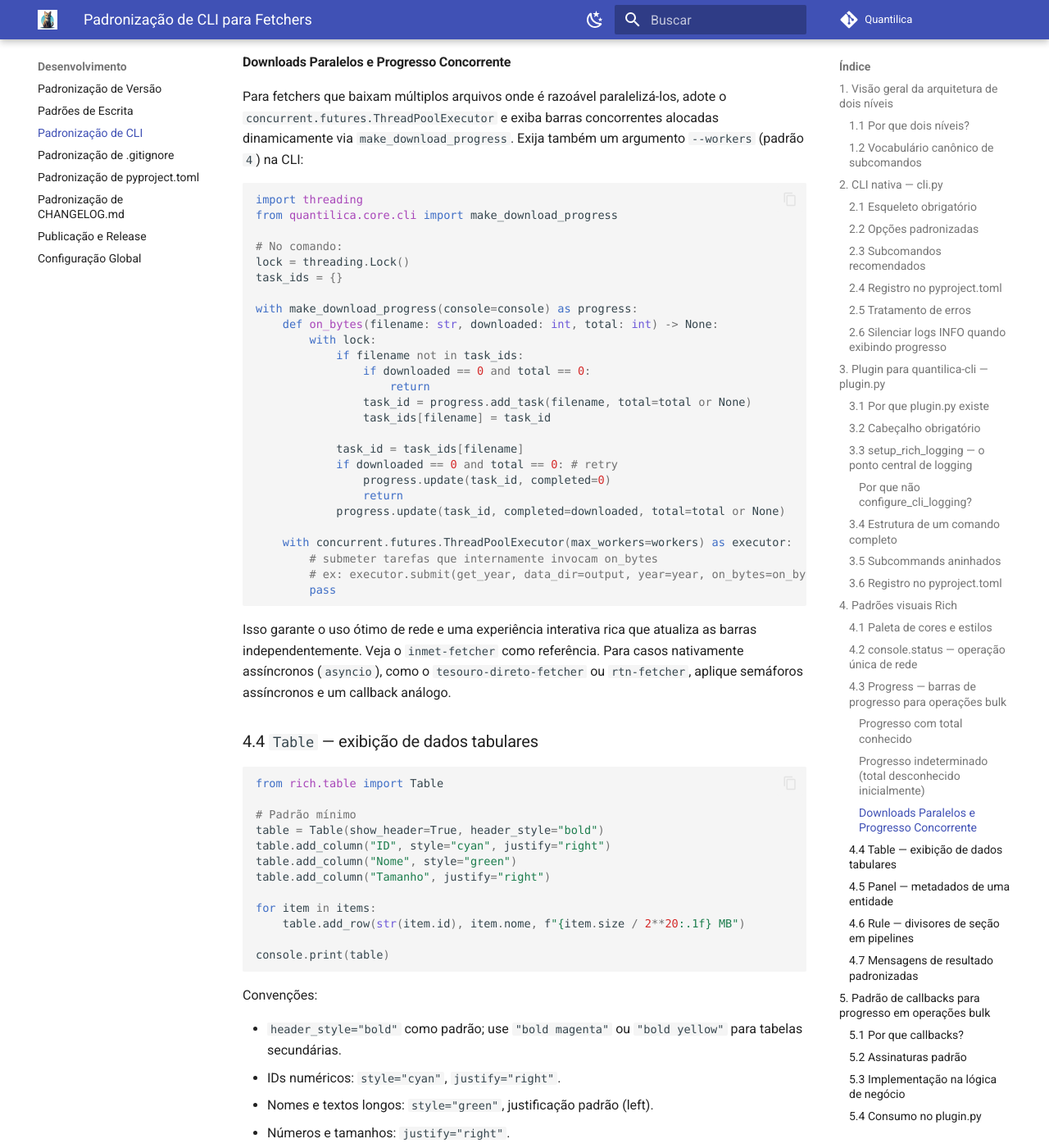
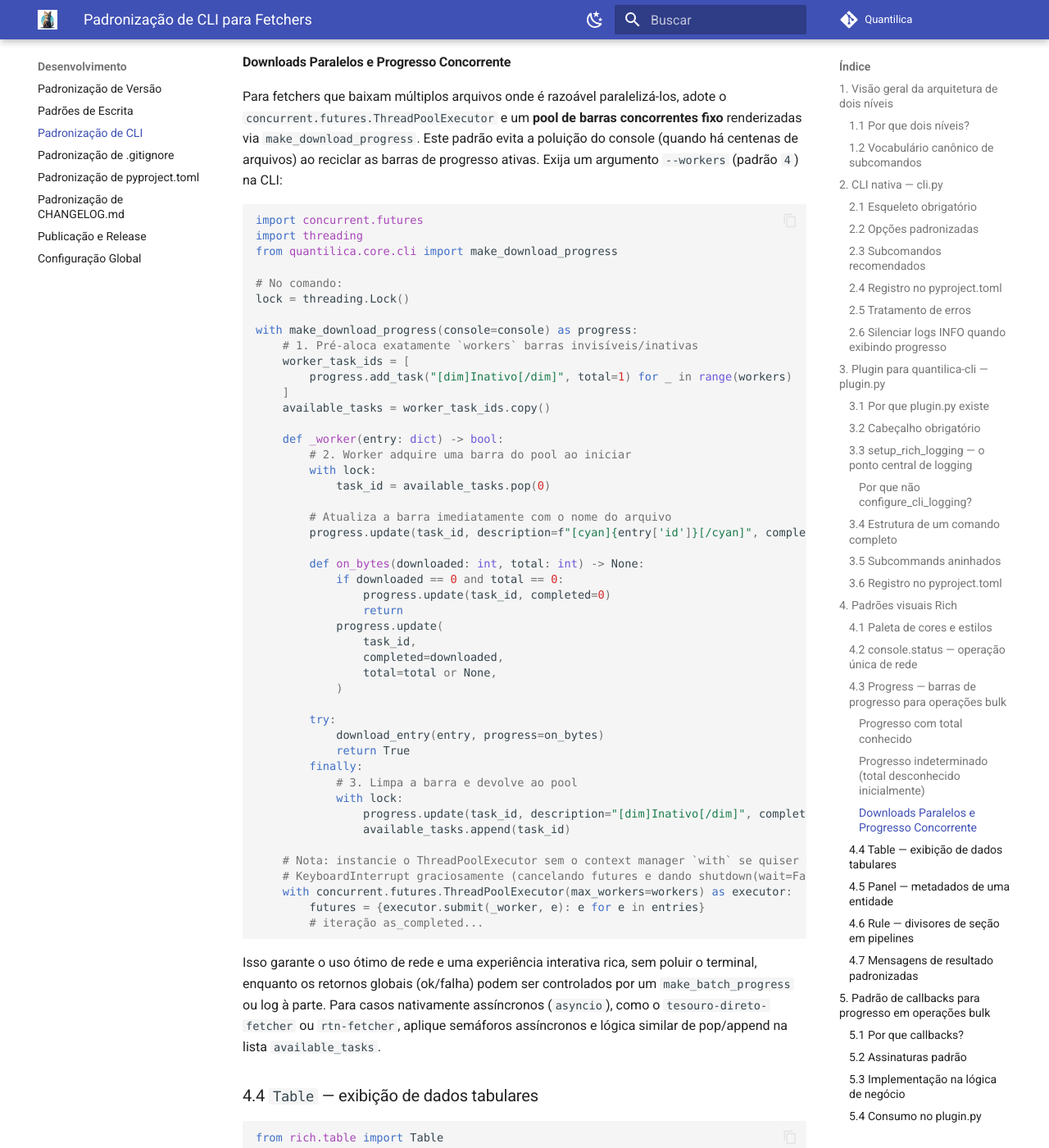
Before and after one commit to Quantilica/docs, an MkDocs documentation site: the page built from docs/normas/cli-fetchers.md, in a window 1280 px wide and 1400 px high, scrolled down 13239 px. Shown: the whole window at 82% size. Built offline with MkDocs 1.6.1 and Material for MkDocs 9.7.7, drawn with Linux system fonts in a browser that asks for light colours; some web fonts are replaced; comment, search, counter and statistics services are not loaded.

Commit message:
docs: update progress bar standards to fixed pool pattern

````diff
--- a/docs/normas/cli-fetchers.md
+++ b/docs/normas/cli-fetchers.md
@@ -520,39 +520,60 @@ with Progress(
 
 #### Downloads Paralelos e Progresso Concorrente
 
-Para fetchers que baixam múltiplos arquivos onde é razoável paralelizá-los, adote o `concurrent.futures.ThreadPoolExecutor` e exiba barras concorrentes alocadas dinamicamente via `make_download_progress`.
-Exija também um argumento `--workers` (padrão `4`) na CLI:
+Para fetchers que baixam múltiplos arquivos onde é razoável paralelizá-los, adote o `concurrent.futures.ThreadPoolExecutor` e um **pool de barras concorrentes fixo** renderizadas via `make_download_progress`.
+Este padrão evita a poluição do console (quando há centenas de arquivos) ao reciclar as barras de progresso ativas.
+Exija um argumento `--workers` (padrão `4`) na CLI:
 
 ```python
+import concurrent.futures
 import threading
 from quantilica.core.cli import make_download_progress
 
 # No comando:
 lock = threading.Lock()
-task_ids = {}
 
 with make_download_progress(console=console) as progress:
-    def on_bytes(filename: str, downloaded: int, total: int) -> None:
+    # 1. Pré-aloca exatamente `workers` barras invisíveis/inativas
+    worker_task_ids = [
+        progress.add_task("[dim]Inativo[/dim]", total=1) for _ in range(workers)
+    ]
+    available_tasks = worker_task_ids.copy()
+
+    def _worker(entry: dict) -> bool:
+        # 2. Worker adquire uma barra do pool ao iniciar
         with lock:
-            if filename not in task_ids:
-                if downloaded == 0 and total == 0:
-                    return
-                task_id = progress.add_task(filename, total=total or None)
-                task_ids[filename] = task_id
+            task_id = available_tasks.pop(0)
 
-            task_id = task_ids[filename]
-            if downloaded == 0 and total == 0: # retry
+        # Atualiza a barra imediatamente com o nome do arquivo
+        progress.update(task_id, description=f"[cyan]{entry['id']}[/cyan]", completed=0, total=None)
+
+        def on_bytes(downloaded: int, total: int) -> None:
+            if downloaded == 0 and total == 0:
                 progress.update(task_id, completed=0)
                 return
-            progress.update(task_id, completed=downloaded, total=total or None)
+            progress.update(
+                task_id,
+                completed=downloaded,
+                total=total or None,
+            )
 
+        try:
+            download_entry(entry, progress=on_bytes)
+            return True
+        finally:
+            # 3. Limpa a barra e devolve ao pool
+            with lock:
+                progress.update(task_id, description="[dim]Inativo[/dim]", completed=0, total=1)
+                available_tasks.append(task_id)
+
+    # Nota: instancie o ThreadPoolExecutor sem o context manager `with` se quiser tratar
+    # KeyboardInterrupt graciosamente (cancelando futures e dando shutdown(wait=False)).
     with concurrent.futures.ThreadPoolExecutor(max_workers=workers) as executor:
-        # submeter tarefas que internamente invocam on_bytes
-        # ex: executor.submit(get_year, data_dir=output, year=year, on_bytes=on_bytes)
-        pass
+        futures = {executor.submit(_worker, e): e for e in entries}
+        # iteração as_completed...
 ```
 
-Isso garante o uso ótimo de rede e uma experiência interativa rica que atualiza as barras independentemente. Veja o `inmet-fetcher` como referência. Para casos nativamente assíncronos (`asyncio`), como o `tesouro-direto-fetcher` ou `rtn-fetcher`, aplique semáforos assíncronos e um callback análogo.
+Isso garante o uso ótimo de rede e uma experiência interativa rica, sem poluir o terminal, enquanto os retornos globais (ok/falha) podem ser controlados por um `make_batch_progress` ou log à parte. Para casos nativamente assíncronos (`asyncio`), como o `tesouro-direto-fetcher` ou `rtn-fetcher`, aplique semáforos assíncronos e lógica similar de pop/append na lista `available_tasks`.
 
 ### 4.4 `Table` — exibição de dados tabulares
 
````
